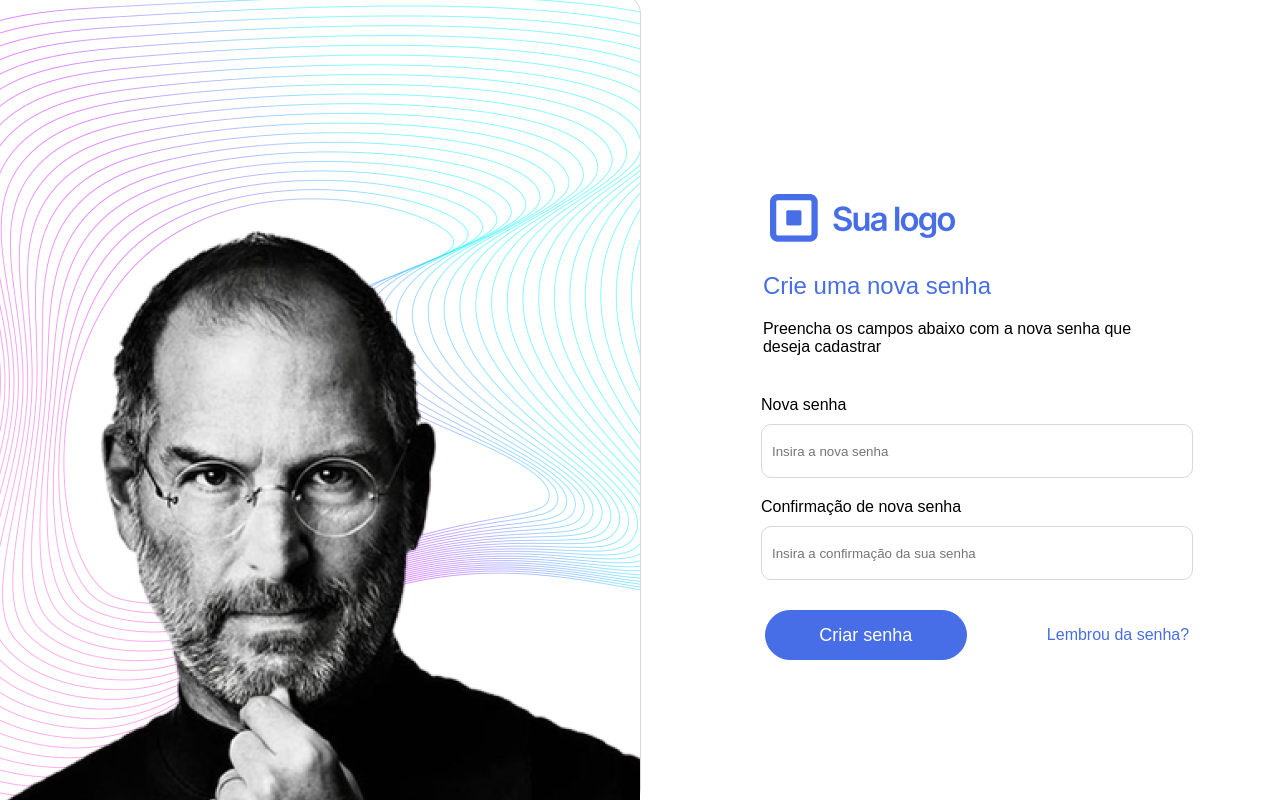
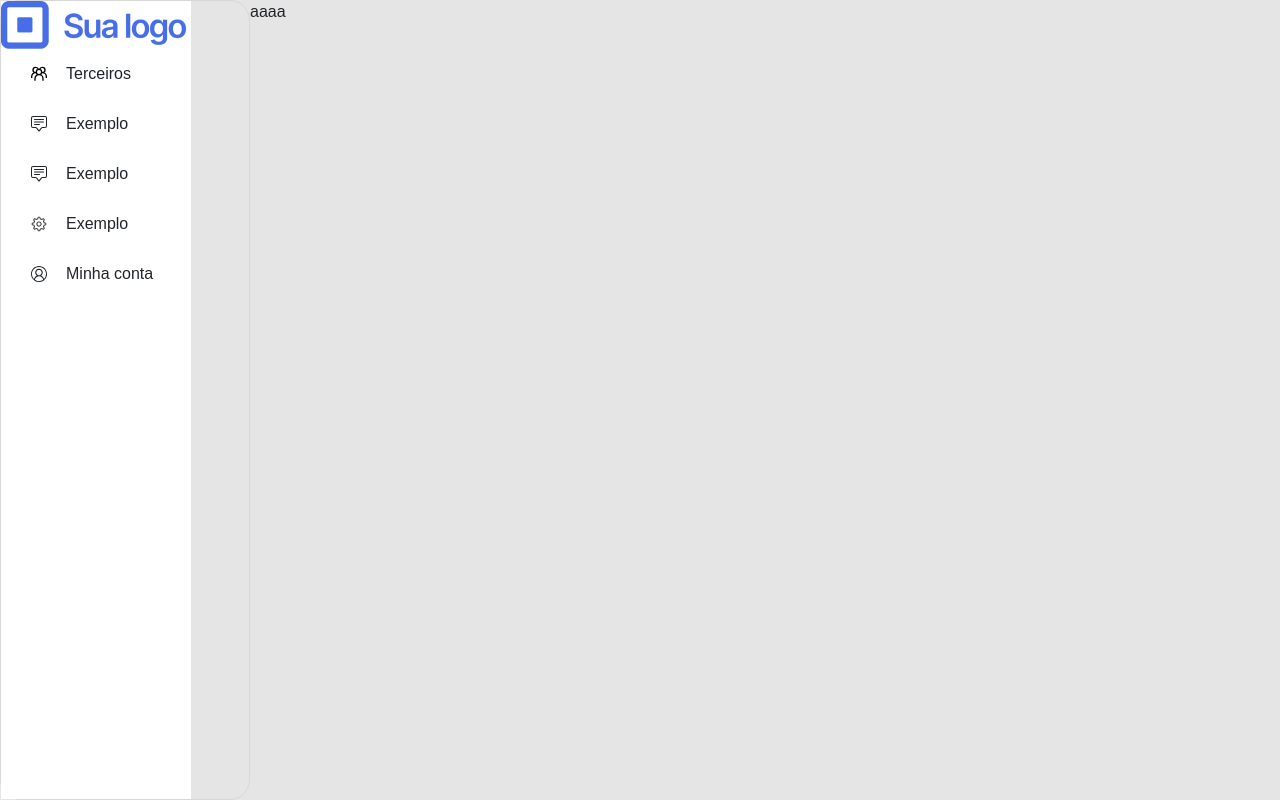
Before and after one commit to HerbertCarlos007/teste-startpn, a React (Vite) app in the folder web/: page / in a window 1280 px wide. Built offline with nearby package versions, Linux system fonts and the light colour scheme.

Commit message:
criando sidebar

```diff
--- a/web/index.html
+++ b/web/index.html
@@ -9,6 +9,7 @@
   <link rel="preconnect" href="https://fonts.googleapis.com">
   <link rel="preconnect" href="https://fonts.gstatic.com" crossorigin>
   <link href="https://fonts.googleapis.com/css2?family=Montserrat:wght@100&display=swap" rel="stylesheet">
+  <link rel="stylesheet" href="https://cdn.jsdelivr.net/npm/bootstrap@5.2.0/dist/css/bootstrap.min.css" integrity="sha384-gH2yIJqKdNHPEq0n4Mqa/HGKIhSkIHeL5AyhkYV8i59U5AR6csBvApHHNl/vI1Bx" crossorigin="anonymous">
 </head>
 
 <body>
--- a/web/src/App.jsx
+++ b/web/src/App.jsx
@@ -2,13 +2,20 @@ import React from "react"
 import { GlobalStyle } from './globalStyles'
 import { Register } from './components/Register'
 import { Home } from "./components/pages/Home"
+import { Outsiders } from "./components/pages/Outsiders";
+
+import { ProSidebarProvider } from 'react-pro-sidebar';
+
 
 export const App = () => {
 
   return (
     <>
       <GlobalStyle />
-      <Home/>
+      <ProSidebarProvider>
+        {/* <Home /> */}
+        <Outsiders />
+      </ProSidebarProvider>
     </>
   )
 }
--- a/web/src/components/NewPassword/styles.jsx
+++ b/web/src/components/NewPassword/styles.jsx
@@ -13,7 +13,7 @@ export const Container = styled.div`
 
 export const Logo = styled.img`
     position: relative;
-    right: 30px;
+    right: 38px;
 `
 
 export const ContainerNewPassword = styled.div`
--- /dev/null
+++ b/web/src/components/Sidebar/index.jsx
@@ -0,0 +1,32 @@
+import { Sidebar, Menu, MenuItem, SubMenu } from 'react-pro-sidebar';
+import { GrGroup } from 'react-icons/gr'
+import { RxGear } from 'react-icons/rx'
+import { BsChatSquareText } from 'react-icons/bs'
+import { VscAccount } from 'react-icons/vsc'
+import logo from '../../assets/logo.png'
+
+import * as C from './styles'
+
+
+export const SideBar = () => {
+    return (
+        <Sidebar  backgroundColor='#fff' style=
+            {{
+                height: '100vh',
+                border: '1px solid #D7D7D7',
+                borderRadius: '20px',
+                display: 'flex',
+                flexDirection: 'row'
+            }}
+        >
+            <C.Logo src={logo}/>
+            <Menu >
+                <MenuItem icon={<GrGroup/>}>Terceiros</MenuItem>
+                <MenuItem icon={<BsChatSquareText/>}> Exemplo </MenuItem>
+                <MenuItem icon={<BsChatSquareText/>}> Exemplo </MenuItem>
+                <MenuItem icon={<RxGear/>}> Exemplo </MenuItem>
+                <MenuItem icon={<VscAccount/>}> Minha conta </MenuItem>
+            </Menu>
+        </Sidebar>
+    );
+}
--- /dev/null
+++ b/web/src/components/Sidebar/styles.jsx
@@ -0,0 +1,5 @@
+import styled from "styled-components";
+
+export const Logo = styled.img`
+
+`
--- /dev/null
+++ b/web/src/components/pages/Outsiders/index.jsx
@@ -0,0 +1,17 @@
+import React from "react"
+import * as C from './styles'
+import { SideBar } from '../../Sidebar'
+
+export const Outsiders = () => {
+    return (
+        <C.Container>
+            <C.SidebarContainer>
+                <SideBar />
+            </C.SidebarContainer>
+
+            <C.ContentContainer>
+                aaaa
+            </C.ContentContainer>
+        </C.Container>
+    )
+}
--- /dev/null
+++ b/web/src/components/pages/Outsiders/styles.jsx
@@ -0,0 +1,30 @@
+import styled from "styled-components";
+
+export const Container = styled.div`
+    display: flex;
+    background-color:#E5E5E5;
+
+`
+
+export const TopContainer = styled.div`
+    display: flex;
+    justify-content: space-between;
+`
+
+export const TextOutsider = styled.span`
+
+`
+
+export const DropDown = styled.div`
+
+
+`
+
+export const SidebarContainer = styled.div`
+
+`
+
+export const ContentContainer = styled.div`
+
+
+`
```
Also changed, not shown: web/package.json (+9 -0 lines), web/src/assets/vector.png (added), 1 other file (tests, documents, lock files or other folders).
